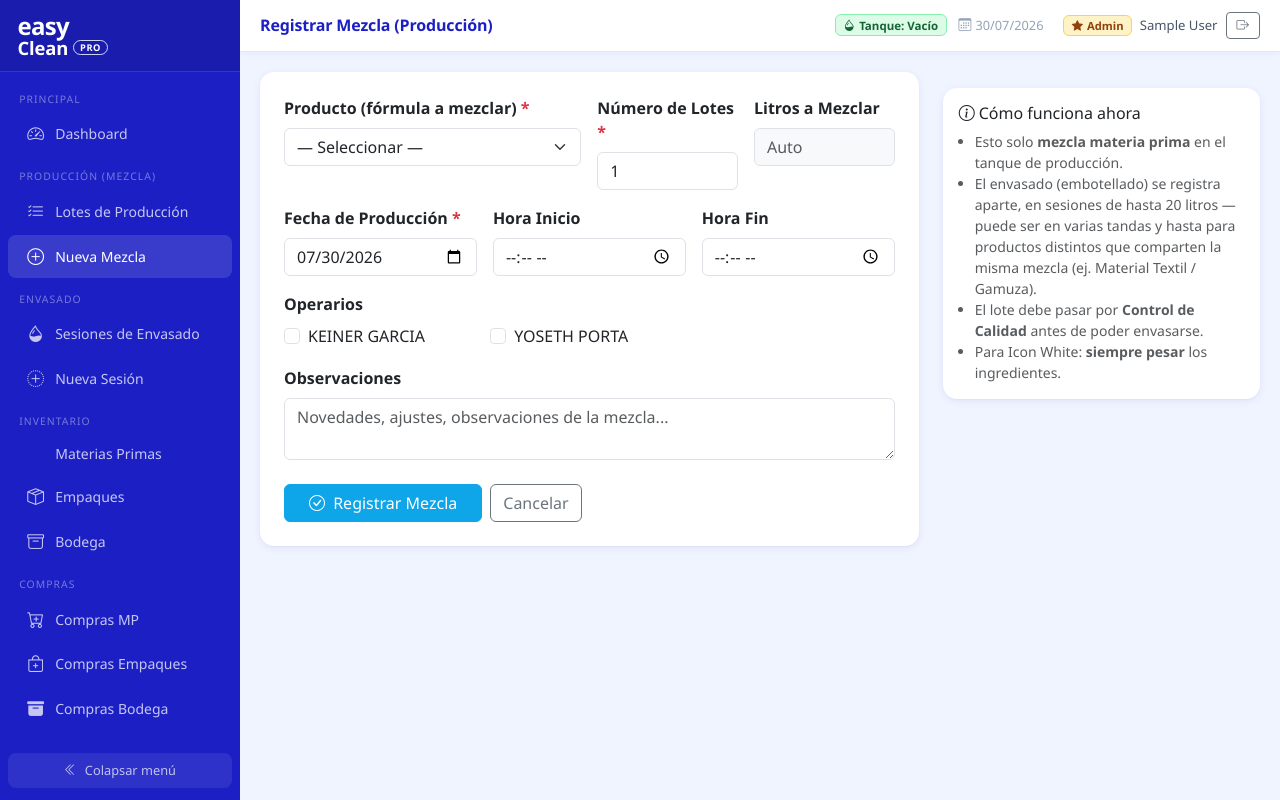
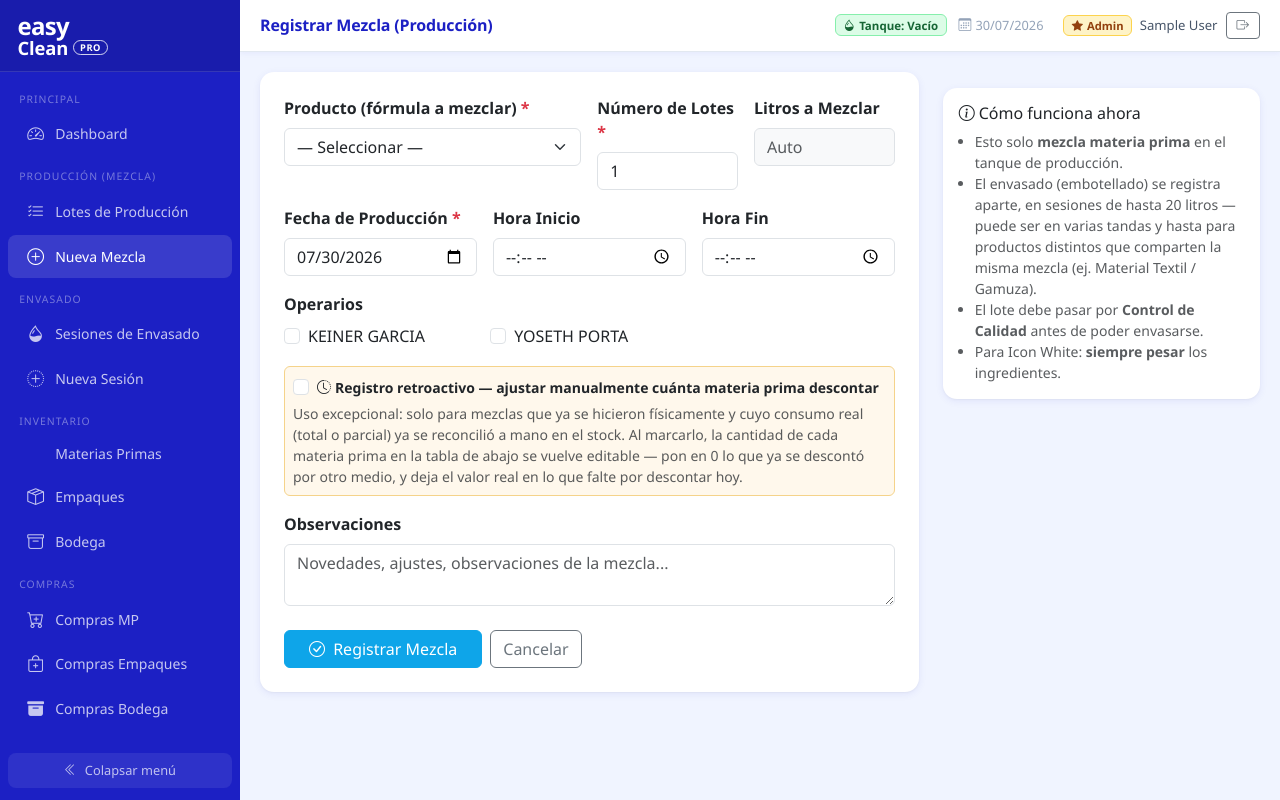
Before and after one commit to portajorge04-hash/easyclean-inventario, a Flask app: page /produccion/nueva in a window 1280 px wide. Run offline with Flask 3, Linux system fonts and the light colour scheme; the visitor is signed in with stand-in values (Sample User, id 1); data comes from the database, SQL or seed files in the repository; some libraries are stand-ins or nearby versions.

Commit message:
feat: registro retroactivo de mezclas con ajuste manual de materia prima
Permite registrar (solo admin) una mezcla que ya se hizo físicamente
antes de tener el sistema, sin volver a descontar materia prima que
ya se consumió y se reconcilió a mano en el stock. Al marcar "Registro
retroactivo" en Nueva Mezcla, la tabla de materia prima se vuelve
editable (precargada con el cálculo normal de la fórmula) para dejar
en 0 lo ya consumido y solo el valor real en lo que falte descontar.

- Migración v008: columna consumo_ajustado_manual en lotes_produccion
- produccion_detalle muestra aviso visible cuando un lote usó este ajuste
- Uso excepcional: de aquí en adelante toda mezcla nueva se registra
  en tiempo real con el flujo normal

```diff
--- a/app.py
+++ b/app.py
@@ -518,12 +518,35 @@ def produccion_nueva():
         observaciones = request.form.get('observaciones', '')
         operarios_ids = request.form.getlist('operarios')
         forzar_negativo = es_admin() and request.form.get('forzar_stock_negativo') == 'on'
+        retroactivo = es_admin() and request.form.get('retroactivo') == 'on'
 
         prod = db.execute("SELECT * FROM productos WHERE id=?", (producto_id,)).fetchone()
         litros_producidos = round((prod['litros_por_lote'] or 0) * num_lotes, 4)
 
+        consumo = calcular_consumo(producto_id, num_lotes, db)
+
+        if retroactivo:
+            if not observaciones.strip():
+                db.close()
+                flash('Para un registro retroactivo debes explicar en Observaciones por qué se ajustó manualmente el consumo.', 'warning')
+                return redirect(url_for('produccion_nueva'))
+            # El admin edita manualmente cuánto descontar de cada insumo (mismo orden que se mostró en la tabla)
+            cantidades_ajustadas = {}
+            for mp_id_str, cant_str in zip(request.form.getlist('mp_ids'), request.form.getlist('mp_cantidades')):
+                try:
+                    cantidades_ajustadas[int(mp_id_str)] = max(0.0, float(cant_str))
+                except (ValueError, TypeError):
+                    cantidades_ajustadas[int(mp_id_str)] = 0.0
+            consumo_ajustado = []
+            for item in consumo:
+                cantidad = round(cantidades_ajustadas.get(item['mp_id'], 0.0), 4)
+                if cantidad > 0:
+                    nuevo = dict(item)
+                    nuevo['cantidad'] = cantidad
+                    consumo_ajustado.append(nuevo)
+            consumo = consumo_ajustado
+
         # Verificar stock suficiente de materia prima ANTES de escribir nada
-        consumo = calcular_consumo(producto_id, num_lotes, db)
         deltas = [('materias_primas', 'stock_actual', item['mp_id'], item['cantidad'], item['nombre'])
                   for item in consumo]
         faltantes = verificar_stock_suficiente(db, deltas)
@@ -538,10 +561,11 @@ def produccion_nueva():
         db.execute("""
             INSERT INTO lotes_produccion
             (codigo_lote, producto_id, fecha_produccion, hora_inicio, hora_fin,
-             num_lotes, observaciones, litros_producidos, formula_grupo_id, fase_actual)
-            VALUES (?,?,?,?,?,?,?,?,?,?)
+             num_lotes, observaciones, litros_producidos, formula_grupo_id, fase_actual, consumo_ajustado_manual)
+            VALUES (?,?,?,?,?,?,?,?,?,?,?)
         """, (codigo, producto_id, fecha, hora_inicio, hora_fin,
-              num_lotes, observaciones, litros_producidos, prod['formula_grupo_id'], 'Control Calidad'))
+              num_lotes, observaciones, litros_producidos, prod['formula_grupo_id'], 'Control Calidad',
+              1 if retroactivo else 0))
 
         lote_id = db.last_id()
 
@@ -563,8 +587,13 @@ def produccion_nueva():
             registrar_log(db, 'Stock forzado a negativo', 'Producción',
                           f'Lote {codigo} — {"; ".join(faltantes)} (forzado por {session.get("nombre","")})')
 
-        registrar_log(db, 'Nuevo lote (mezcla)', 'Producción',
-                      f'Lote {codigo} — {prod["nombre"]} × {num_lotes} ({litros_producidos} L)')
+        if retroactivo:
+            registrar_log(db, 'Nuevo lote (registro retroactivo, ajuste manual)', 'Producción',
+                          f'Lote {codigo} — {prod["nombre"]} × {num_lotes} ({litros_producidos} L) — '
+                          f'consumo ajustado a mano por {session.get("nombre","")}: {observaciones}')
+        else:
+            registrar_log(db, 'Nuevo lote (mezcla)', 'Producción',
+                          f'Lote {codigo} — {prod["nombre"]} × {num_lotes} ({litros_producidos} L)')
         db.commit()
         flash(f'Lote {codigo} mezclado correctamente ({litros_producidos} L). '
               f'Pasa por Control de Calidad antes de poder envasarlo.', 'success')
--- a/database.py
+++ b/database.py
@@ -1076,6 +1076,15 @@ def _mig_v007_grupos_y_envasado(db):
         db.commit()
 
 
+def _mig_v008_ajuste_manual_lote(db):
+    """Añade la marca de 'registro retroactivo / consumo ajustado a mano' a lotes_produccion."""
+    try:
+        db.execute("ALTER TABLE lotes_produccion ADD COLUMN consumo_ajustado_manual INTEGER DEFAULT 0")
+        db.commit()
+    except Exception:
+        pass  # La columna ya existe
+
+
 MIGRACIONES = [
     ('v001_datos_iniciales',  _mig_v001_datos_iniciales),
     ('v002_articulos_bodega', _mig_v002_articulos_bodega),
@@ -1084,6 +1093,7 @@ MIGRACIONES = [
     ('v005_fases_produccion', _mig_v005_fases_produccion),
     ('v006_restore_backup_20260531', _mig_v006_restore_backup_20260531),
     ('v007_grupos_y_envasado', _mig_v007_grupos_y_envasado),
+    ('v008_ajuste_manual_lote', _mig_v008_ajuste_manual_lote),
 ]
 
 # ─── Guardia de datos (corre en CADA arranque) ────────────────────────────────
--- a/templates/produccion_nueva.html
+++ b/templates/produccion_nueva.html
@@ -62,7 +62,23 @@
             </div>
           </div>
 
-          <!-- Materias Primas (calculadas automáticamente) -->
+          {% if es_admin %}
+          <div class="border rounded p-2 mb-3" style="background:#fff8ec;border-color:#f5d38a!important">
+            <div class="form-check">
+              <input class="form-check-input" type="checkbox" id="retroactivo" name="retroactivo">
+              <label class="form-check-label small fw-semibold" for="retroactivo">
+                <i class="bi bi-clock-history me-1"></i>Registro retroactivo — ajustar manualmente cuánta materia prima descontar
+              </label>
+            </div>
+            <div class="small text-muted mt-1">
+              Uso excepcional: solo para mezclas que ya se hicieron físicamente y cuyo consumo real (total o parcial) ya se
+              reconcilió a mano en el stock. Al marcarlo, la cantidad de cada materia prima en la tabla de abajo se vuelve
+              editable — pon en 0 lo que ya se descontó por otro medio, y deja el valor real en lo que falte por descontar hoy.
+            </div>
+          </div>
+          {% endif %}
+
+          <!-- Materias Primas (calculadas automáticamente, o editables en modo retroactivo) -->
           <div class="mb-3" id="seccion-mp" style="display:none">
             <label class="form-label fw-semibold">Materias Primas a Consumir</label>
             <div class="table-responsive">
@@ -87,8 +103,9 @@
 
           <!-- Observaciones -->
           <div class="mb-4">
-            <label class="form-label fw-semibold">Observaciones</label>
-            <textarea name="observaciones" class="form-control" rows="2" placeholder="Novedades, ajustes, observaciones de la mezcla..."></textarea>
+            <label class="form-label fw-semibold">Observaciones <span class="text-danger" id="obs-requerido" style="display:none">*</span></label>
+            <textarea name="observaciones" id="observaciones" class="form-control" rows="2" placeholder="Novedades, ajustes, observaciones de la mezcla..."></textarea>
+            <div class="form-text" id="obs-hint" style="display:none">Obligatorio en registro retroactivo: explica qué se ajustó y por qué.</div>
           </div>
 
           <div class="d-flex gap-2">
@@ -129,25 +146,33 @@
 <script>
 const productoSelect = document.getElementById('producto_id');
 const numLotesInput = document.getElementById('num_lotes');
+const retroactivoChk = document.getElementById('retroactivo');
+let ultimoConsumo = [];
 
-async function actualizarFormula() {
-  const pid = productoSelect.value;
-  const nl = numLotesInput.value || 1;
-  if (!pid) return;
-
-  const res = await fetch(`/produccion/formula/${pid}/${nl}`);
-  const data = await res.json();
-
-  document.getElementById('litros_estimados').value = data.litros_producidos + ' L';
-
+function renderTablaMp() {
   const bodyMp = document.getElementById('body-mp');
+  const esRetroactivo = retroactivoChk && retroactivoChk.checked;
   bodyMp.innerHTML = '';
   let hayFaltante = false;
-  data.consumo.forEach(item => {
+
+  ultimoConsumo.forEach(item => {
     const negativo = item.disponible < 0;
-    if (negativo) hayFaltante = true;
+    if (negativo && !esRetroactivo) hayFaltante = true;
     const tr = document.createElement('tr');
     if (negativo) tr.classList.add('table-danger');
+    if (esRetroactivo) {
+      tr.innerHTML = `
+        <td>${item.nombre}</td>
+        <td>
+          <input type="hidden" name="mp_ids" value="${item.mp_id}">
+          <input type="number" step="0.0001" min="0" name="mp_cantidades" class="form-control form-control-sm"
+                 value="${item.cantidad}" style="max-width:120px">
+        </td>
+        <td>${item.unidad}</td>
+        <td>${item.stock_actual}</td>
+        <td class="text-muted small">Editable</td>
+      `;
+    } else {
       tr.innerHTML = `
         <td>${item.nombre}</td>
         <td><strong>${item.cantidad}</strong></td>
@@ -155,6 +180,7 @@ async function actualizarFormula() {
         <td>${item.stock_actual}</td>
         <td>${item.disponible}${negativo ? ' <i class="bi bi-exclamation-triangle-fill text-danger"></i>' : ''}</td>
       `;
+    }
     bodyMp.appendChild(tr);
   });
   document.getElementById('seccion-mp').style.display = 'block';
@@ -169,6 +195,19 @@ async function actualizarFormula() {
     alerta.style.display = 'none';
     if (chkWrap) chkWrap.style.display = 'none';
   }
+}
+
+async function actualizarFormula() {
+  const pid = productoSelect.value;
+  const nl = numLotesInput.value || 1;
+  if (!pid) return;
+
+  const res = await fetch(`/produccion/formula/${pid}/${nl}`);
+  const data = await res.json();
+  ultimoConsumo = data.consumo;
+
+  document.getElementById('litros_estimados').value = data.litros_producidos + ' L';
+  renderTablaMp();
 
   // Fórmula lateral
   const card = document.getElementById('card-formula');
@@ -185,5 +224,23 @@ async function actualizarFormula() {
 productoSelect.addEventListener('change', actualizarFormula);
 numLotesInput.addEventListener('change', actualizarFormula);
 numLotesInput.addEventListener('input', actualizarFormula);
+
+if (retroactivoChk) {
+  retroactivoChk.addEventListener('change', () => {
+    renderTablaMp();
+    const obsInput = document.getElementById('observaciones');
+    const obsReq = document.getElementById('obs-requerido');
+    const obsHint = document.getElementById('obs-hint');
+    if (retroactivoChk.checked) {
+      obsInput.required = true;
+      obsReq.style.display = 'inline';
+      obsHint.style.display = 'block';
+    } else {
+      obsInput.required = false;
+      obsReq.style.display = 'none';
+      obsHint.style.display = 'none';
+    }
+  });
+}
 </script>
 {% endblock %}
```
Also changed, not shown: templates/produccion_detalle.html (+7 -0 lines). Lines whose indentation alone changed are shown as unchanged.
